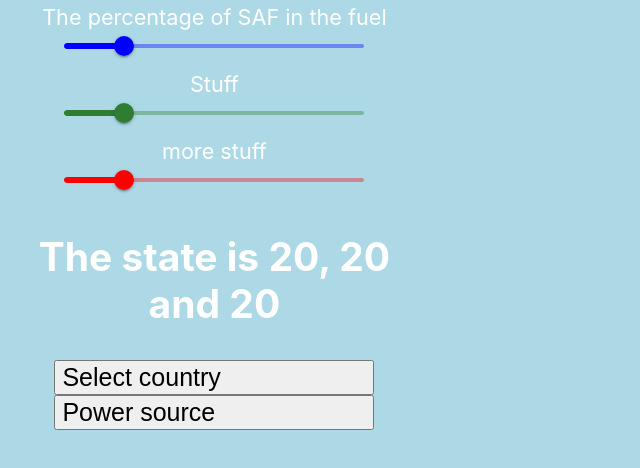
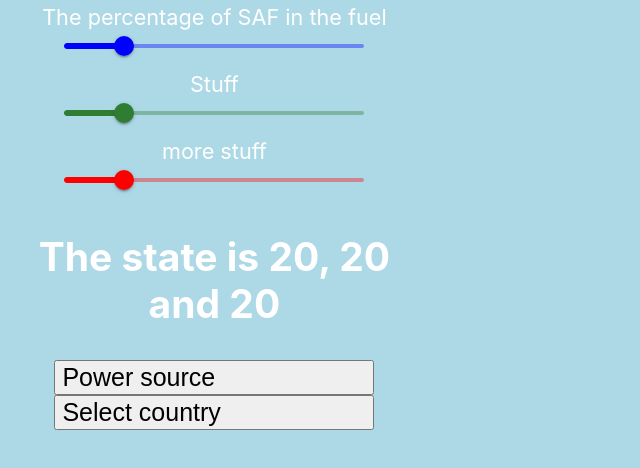
Before and after one commit to hans1512/EiTNettside, a React (Create React App) app: page / in a window 1280 px wide. Shown: the top 468 px of the page, without its empty margins (0-640 px from the left). Built offline with nearby package versions, Linux system fonts and the light colour scheme.

Commit message:
Moved things to app.js

```diff
--- a/src/App.js
+++ b/src/App.js
@@ -1,35 +1,108 @@
-import './App.css';
-import React from 'react';
+import "./App.css";
+import React, { useState } from "react";
 import Dropdown from "./components/dropdown/dropdown";
-import InputLayer from './components/input';
+import Slider from "@mui/material/Slider";
 
 function App() {
+  const [slider1, setSlider1] = useState(20);
 
-    return (
-        <div className="App">
-            <div className="input-section">
-                <InputLayer/>
-                <Dropdown items={[
-                    <button>Norge</button>,
-                    <button>Kina</button>,
-                    <button>Tyskland</button>,
-                    <button>USA</button>,
-                ]} type='Select country'/>
-                <Dropdown items={[
-                    <button>Vannkraft</button>,
-                    <button>Solceller</button>,
-                    <button>Kullkraft</button>,
-                    <button>Atomkraft</button>,
-                ]}  type='Power source'/>
-            </div>
-            <div className="image-section">
+  const changeValue1 = (event, value) => {
+    setSlider1(value);
+  };
+  const [slider2, setSlider2] = useState(20);
 
-            </div>
-            <div className="output-section">
+  const changeValue2 = (event, value) => {
+    setSlider2(value);
+  };
+  const [slider3, setSlider3] = useState(20);
 
-            </div>
+  const changeValue3 = (event, value) => {
+    setSlider3(value);
+  };
+
+  const handleDropdown = (dropdown) => {
+    console.log(countryState);
+  };
+
+  const [countryState, setCountryState] = React.useState("");
+  const [powerState, setPowerState] = React.useState("");
+
+  return (
+    <div className="App">
+      <div className="input-section">
+        <div>
+          <div>
+            <small>The percentage of SAF in the fuel</small>
+            <Slider
+              defaultValue={20}
+              aria-label="Default"
+              valueLabelDisplay="auto"
+              sx={{
+                width: 0.7,
+                color: "blue",
+              }}
+              onChange={changeValue1}
+            />
+          </div>
+          <div>
+            <small>Stuff</small>
+          </div>
+          <div>
+            <Slider
+              defaultValue={20}
+              aria-label="Default"
+              valueLabelDisplay="auto"
+              sx={{
+                width: 0.7,
+                color: "success.main",
+              }}
+              onChange={changeValue2}
+            />
+          </div>
+          <div>
+            <small>more stuff</small>
+          </div>
+          <div>
+            <Slider
+              defaultValue={20}
+              aria-label="Default"
+              valueLabelDisplay="auto"
+              sx={{
+                width: 0.7,
+                color: "red",
+              }}
+              onChange={changeValue3}
+            />
+          </div>
+          <h2>
+            The state is {slider1}, {slider2} and {slider3}
+          </h2>
         </div>
-    );
+        <Dropdown
+          items={[
+            <button onClick={setPowerState}>Vannkraft</button>,
+            <button onClick={setPowerState}>Solceller</button>,
+            <button onClick={setPowerState}>Kullkraft</button>,
+            <button onClick={setPowerState}>Atomkraft</button>,
+          ]}
+          type="Power source"
+        />
+        {powerState}
+        <Dropdown
+          items={[
+            <button onClick={setCountryState}>Norge</button>,
+            <button onClick={setCountryState}>Kina</button>,
+            <button onClick={setCountryState}>Tyskland</button>,
+            <button onClick={setCountryState}>USA</button>,
+          ]}
+          type="Select country"
+        />
+        {countryState}
+      </div>
+      <div className="image-section"></div>
+      <div className="output-section"></div>
+    </div>
+  );
 }
 
 export default App;
--- a/src/components/dropdown/dropdown.js
+++ b/src/components/dropdown/dropdown.js
@@ -10,10 +10,8 @@ const Dropdown = ({ items, type }) => {
   };
 
   const handleDropdownOptions = (option) => {
-    // do something
     setOpen(false);
     setSelected(option);
-    console.log(option);
   };
 
   return (
@@ -28,6 +26,7 @@ const Dropdown = ({ items, type }) => {
               {React.cloneElement(menuItem, {
                 onClick: () => {
                   handleDropdownOptions(menuItem.props.children);
+                  menuItem.props.onClick(menuItem.props.children);
                 },
               })}
             </li>
```
